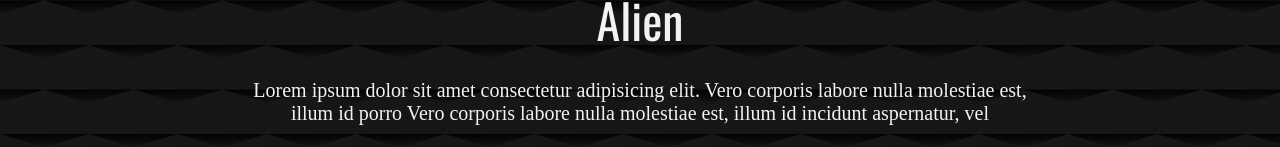
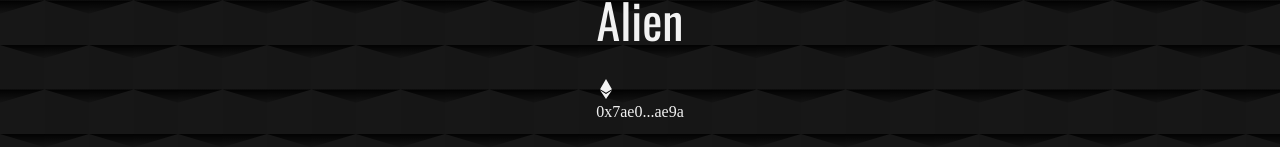
Before and after one commit to 00-team/artemis, a React (Create React App) app in the folder App/: page /owners/alien in a window 1280 px wide. Shown: the part 578-725 px from the top of the page. Built offline with nearby package versions, Linux system fonts and the light colour scheme; the HTML template or start-up script is replaced by a standard one; a web font is replaced by a local one.

Commit message:
added the owner wallet section

```diff
--- a/App/src/Pages/Owners/Alien/index.tsx
+++ b/App/src/Pages/Owners/Alien/index.tsx
@@ -8,6 +8,7 @@
 import { FaInstagram } from '@react-icons/all-files/fa/FaInstagram'
 import { FaTelegram } from '@react-icons/all-files/fa/FaTelegram'
 import { FaTwitter } from '@react-icons/all-files/fa/FaTwitter'
+import { FaEthereum } from '@react-icons/all-files/fa/FaEthereum'
 
 // comps
 import NFTCard from '../../../components/NFTCard'
@@ -48,6 +49,12 @@
             <section className='owner-content'>
                 <div className='content-container'>
                     <div className='owner-name title'>Alien</div>
+                    <div className='owner-wallet'>
+                        <div className='icon'>
+                            <FaEthereum size={20} />
+                        </div>
+                        <div className='holder'>0x7ae0...ae9a</div>
+                    </div>
                     <div className='owner-descriotion title_small'>
                         Lorem ipsum dolor sit amet consectetur adipisicing elit.
                         Vero corporis labore nulla molestiae est, illum id porro
```
